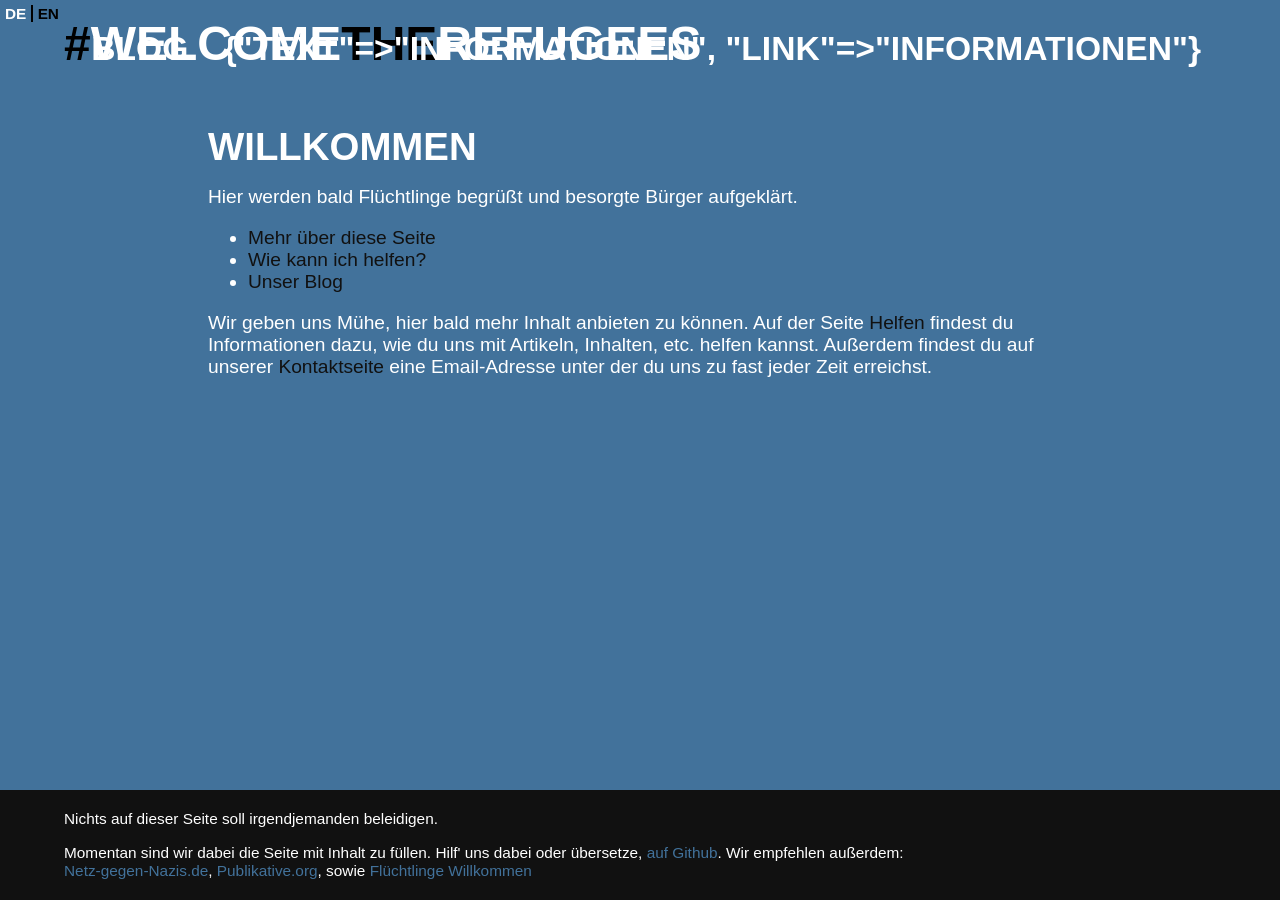
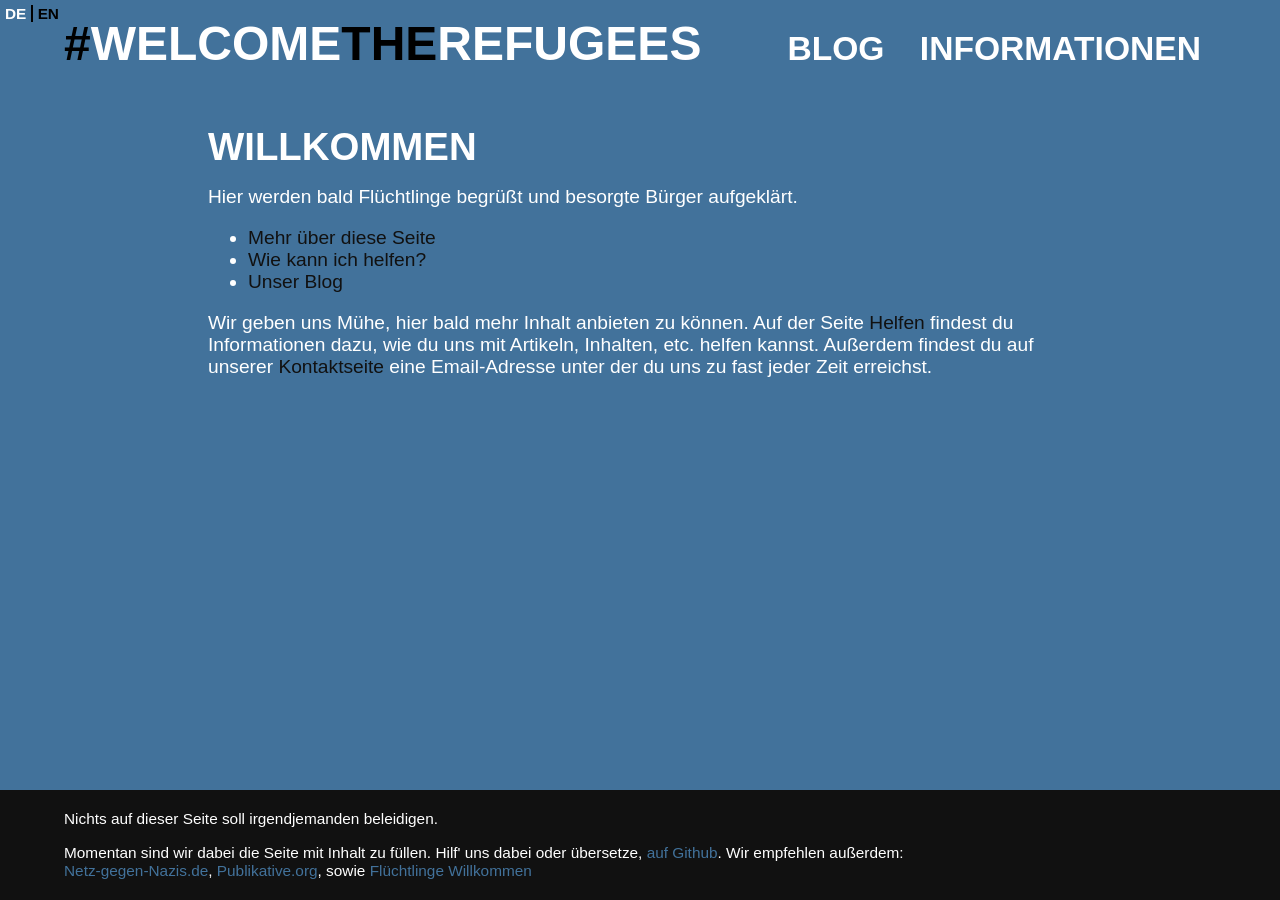
Before and after one commit to welcometherefugees/welcometherefugees, a Jekyll site: the page built from index.md, in a window 1280 px wide. Built offline with Jekyll 4.4.1, drawn with Linux system fonts in a browser that asks for light colours; Markdown is read by kramdown in place of the engine named in the settings.

```diff
--- a/_layouts/default.html
+++ b/_layouts/default.html
@@ -76,7 +76,7 @@
         <ul>
           <li><a href="/{% if lang != 'de' %}{{ lang }}/{% endif %}blog">{{ t.navigation.blog }}</a></li>
           <li>
-            <a href="#">{{ t.navigation.information }}</a>
+            <a href="/{% if lang != 'de' %}{{ lang }}/{% endif %}{{ t.navigation.information.link }}">{{ t.navigation.information.text }}</a>
 
             <ul>
               <li><a href="/{% if lang != 'de' %}{{ lang }}/{% endif %}{{ t.navigation.about.link }}">{{ t.navigation.about.text }}</a></li>
```
